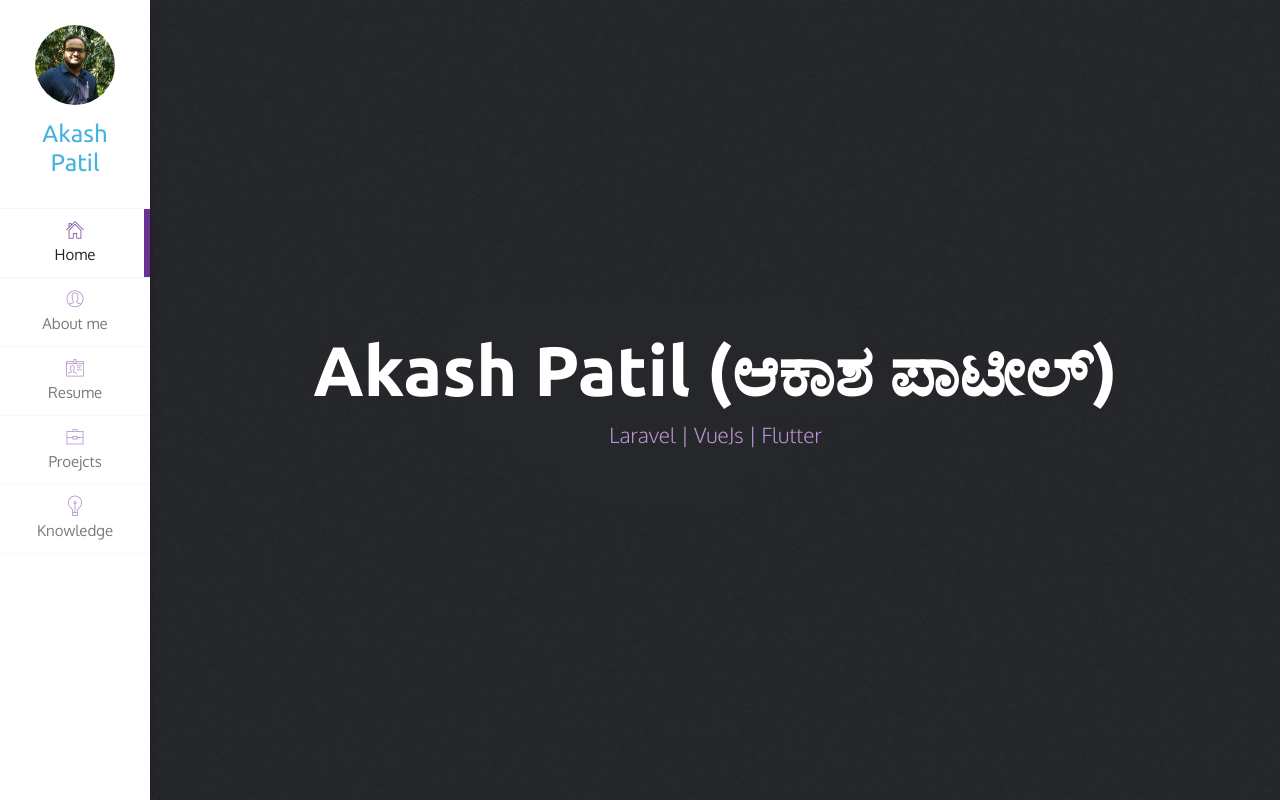
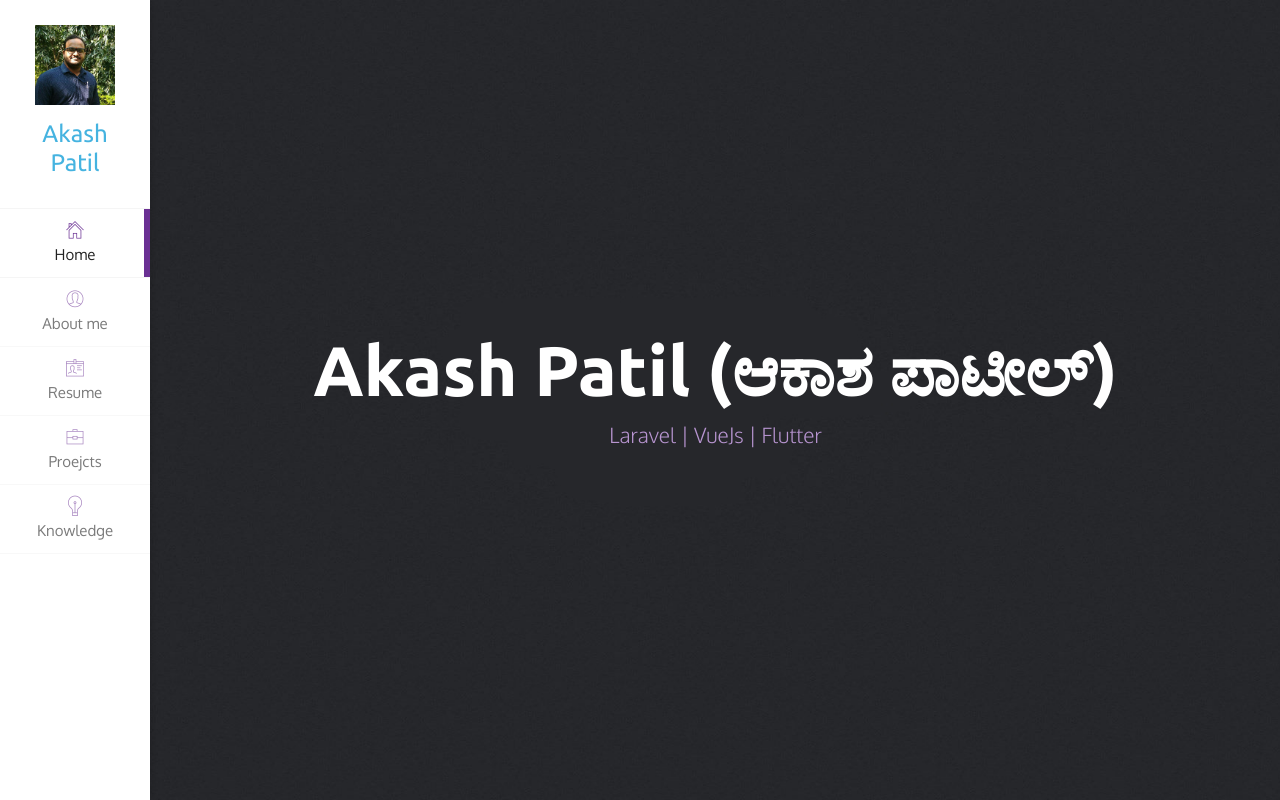
Before and after one commit to akashpatil291193/cv, a plain HTML site: page index.html in a window 1280 px wide. Drawn offline with Linux system fonts and the light colour scheme.

Commit message:
Update index.html

```diff
--- a/index.html
+++ b/index.html
@@ -41,7 +41,7 @@
     }
 
     .my-photo img {
-      border-radius: 50% !important;
+      //border-radius: 50% !important;
     }
 
     .header.header-color-light .site-main-menu li.active a:after {
```
